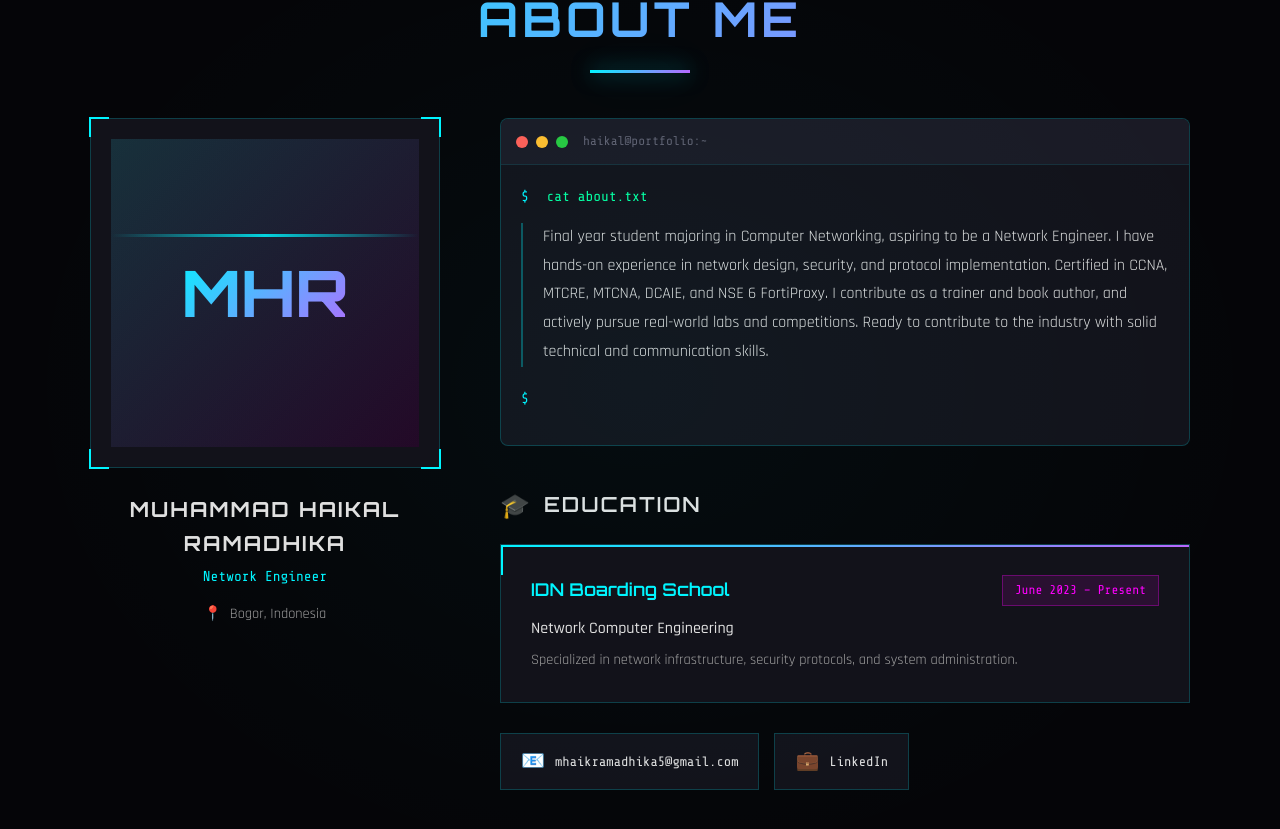
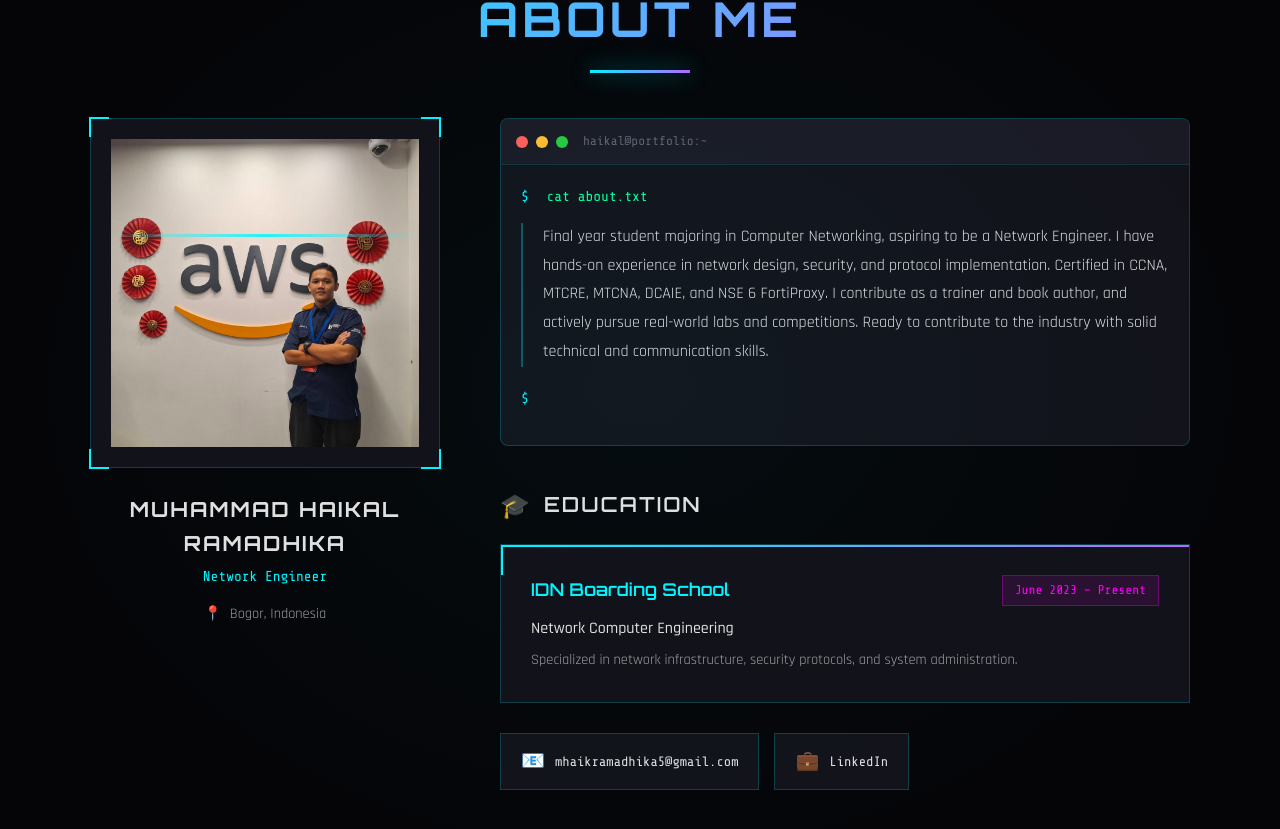
Before and after one commit to hafizhmaulidan15/web-portfolio-haikal, a React (Vite) app: page / in a window 1280 px wide. Shown: the part 956-1785 px from the top of the page. Built offline with nearby package versions, Linux system fonts and the light colour scheme.

Commit message:
feat: replace MHR logo with profile photo

```diff
--- a/src/components/About.css
+++ b/src/components/About.css
@@ -77,6 +77,20 @@
     aspect-ratio: 1;
     overflow: hidden;
     background: linear-gradient(135deg, var(--cyber-surface-light) 0%, var(--cyber-dark) 100%);
+}
+
+.profile-photo {
+    width: 100%;
+    height: 100%;
+    object-fit: cover;
+    object-position: center top;
+    filter: saturate(1.1);
+    transition: all 0.4s ease;
+}
+
+.profile-photo:hover {
+    filter: saturate(1.2) brightness(1.05);
+    transform: scale(1.02);
 }
 
 .profile-placeholder {
--- a/src/components/About.jsx
+++ b/src/components/About.jsx
@@ -16,9 +16,11 @@ const About = () => {
                             <div className="frame-corner bottom-left"></div>
                             <div className="frame-corner bottom-right"></div>
                             <div className="profile-image">
-                                <div className="profile-placeholder">
-                                    <span className="initials">MHR</span>
-                                </div>
+                                <img
+                                    src="/profile-haikal.jpg"
+                                    alt={profileData.name}
+                                    className="profile-photo"
+                                />
                                 <div className="profile-scan-line"></div>
                             </div>
                         </div>
```
Also changed, not shown: public/profile-haikal.jpg (added).
